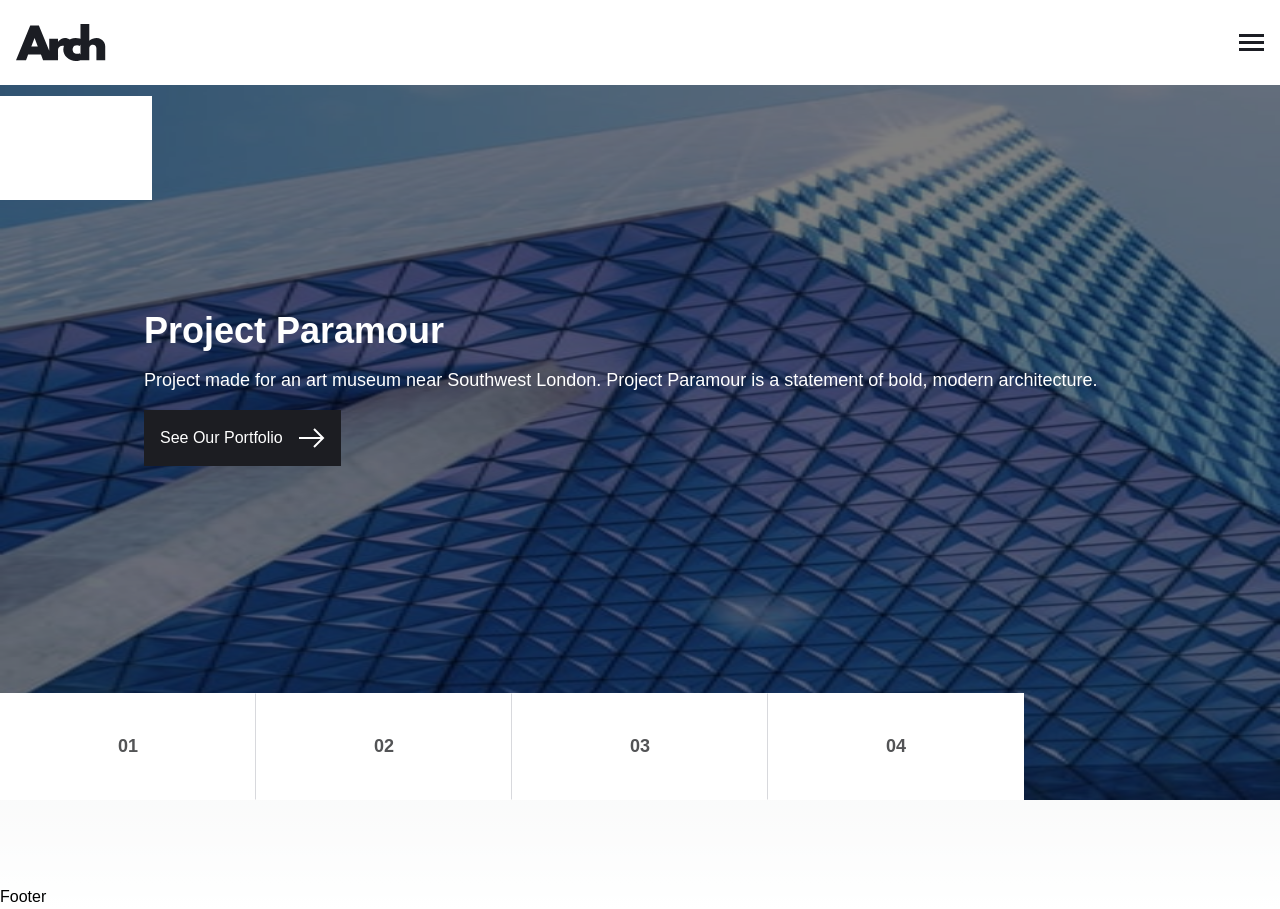
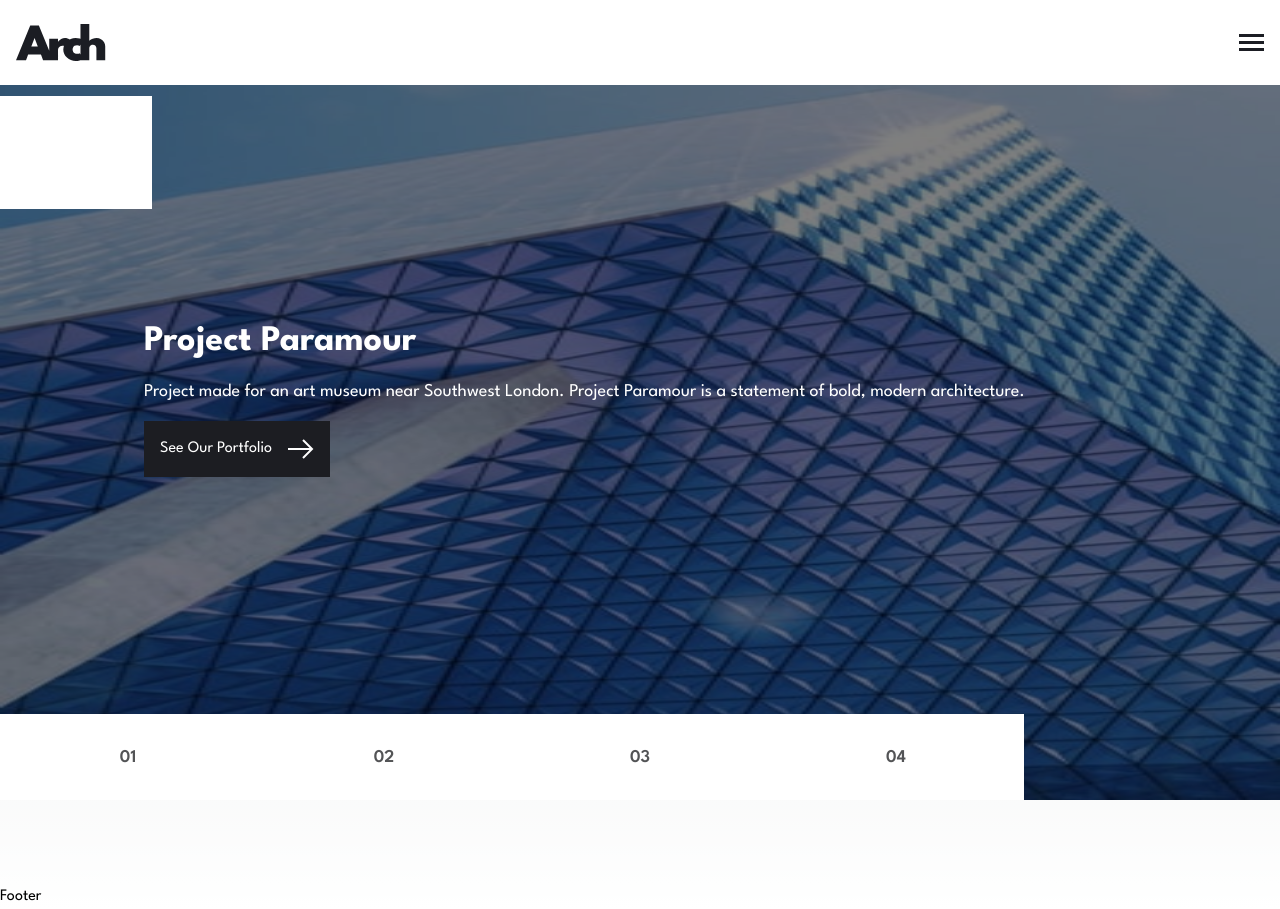
Before and after one commit to Paienobe/Arch-Studio, a Next.js app: page / in a window 1280 px wide. Built offline with nearby package versions, Linux system fonts and the light colour scheme.

Commit message:
font fix

```diff
--- a/app/globals.css
+++ b/app/globals.css
@@ -2,7 +2,7 @@
 @tailwind components;
 @tailwind utilities;
 
-@import url("https://fonts.googleapis.com/css2?family=League+Spartan:wght@100;200;300;400;500;600;700;800&display=swap");
+/* @import url("https://fonts.googleapis.com/css2?family=Montserrat:ital,wght@0,100;0,200;0,300;0,400;0,500;0,600;0,700;1,100;1,200;1,300;1,400;1,500;1,600;1,700&display=swap"); */
 
 :root {
   --foreground-rgb: 0, 0, 0;
@@ -19,7 +19,7 @@
 } */
 
 * {
-  font-family: "League Spartan", sans-serif;
+  /* font-family: "Montserrat", sans-serif; */
   transition: all 0.25s ease-in-out;
   scroll-behavior: smooth;
 }
--- a/app/layout.tsx
+++ b/app/layout.tsx
@@ -1,9 +1,9 @@
 import Navbar from "@/components/Navbar/Navbar";
 import "./globals.css";
-import { Inter } from "next/font/google";
+import { League_Spartan } from "next/font/google";
 import Footer from "@/components/Footer/Footer";
 
-const inter = Inter({ subsets: ["latin"] });
+const inter = League_Spartan({ subsets: ["latin"] });
 
 export const metadata = {
   title: "Arch Studio",
--- a/components/Hero/Hero.tsx
+++ b/components/Hero/Hero.tsx
@@ -14,23 +14,24 @@ const Hero = () => {
         alt=""
       />
       <div className="absolute inset-0 bg-black bg-opacity-50 text-white">
-        <div className="h-[85%] flex flex-col items-center justify-center">
+        <div className="h-[88%] flex flex-col items-center justify-center">
           <div className="w-[80%] mx-auto p-4">
             <h1 className="text-4xl font-bold mb-4">{heroData[0].title}</h1>
             <p className="text-[18px] mb-4">{heroData[0].description}</p>
             <ArrowButton text="See Our Portfolio" />
           </div>
         </div>
-        <div className="h-[15%] bg-white w-[80%] flex items-stretch">
+        <div className="h-[12%] bg-white w-[80%] flex items-stretch">
           {heroData.map((item, index) => {
             const isNotLastItem = index < heroData.length - 1;
             return (
               <div
                 key={uuid()}
                 className={`text-[#1c1d22] w-1/4 flex items-center justify-center ${
-                  isNotLastItem
-                    ? "border border-transparent border-r-[#7d828f] border-opacity-30"
-                    : ""
+                  // isNotLastItem
+                  //   ? "border border-transparent border-r-[#7d828f] borde-r-opacity-30"
+                  //   : ""
+                  ""
                 }`}
               >
                 <p className="font-semibold text-[18px] text-[#535456]">
--- a/components/Navbar/NavMenu.tsx
+++ b/components/Navbar/NavMenu.tsx
@@ -21,7 +21,10 @@ const NavMenu = () => {
       >
         {menuOptions.map((option) => {
           return (
-            <p key={uuid()} className="font-bold text-center">
+            <p
+              key={uuid()}
+              className="font-bold text-center text-[18px] flex flex-col gap-4"
+            >
               {option}
             </p>
           );
```
